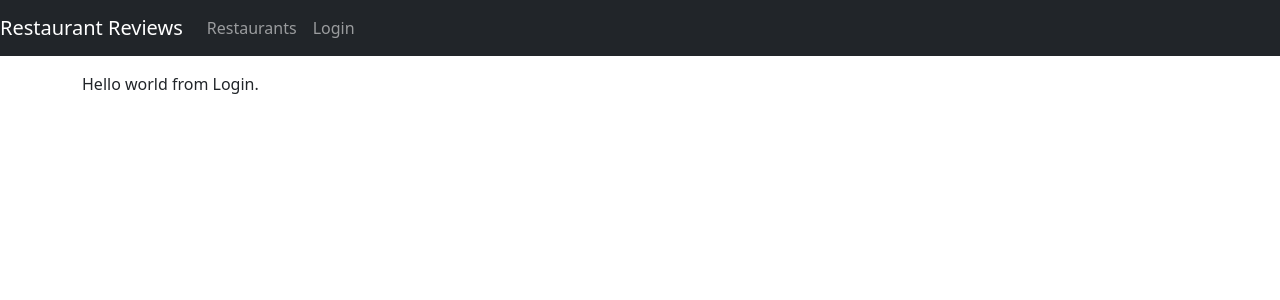
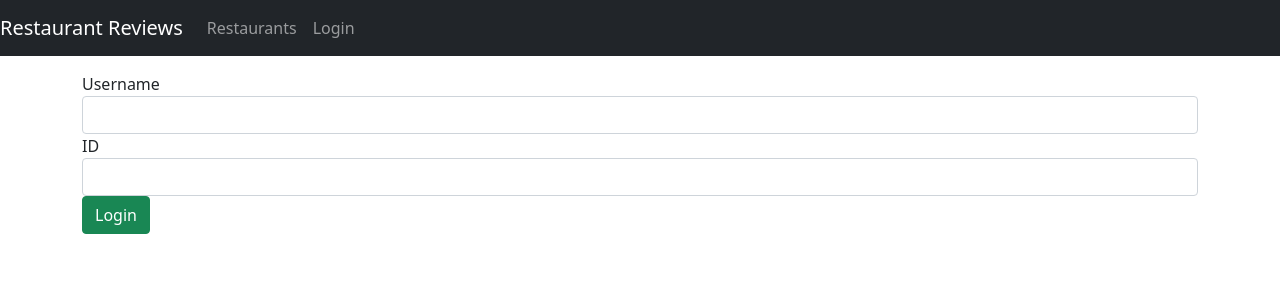
Before and after one commit to ids0/FCCMERN, a React (Create React App) app in the folder frontend/: page /login in a window 1280 px wide. Shown: the top 300 px of the page. Built offline with nearby package versions, Linux system fonts and the light colour scheme.

Commit message:
Login working

```diff
--- a/frontend/src/components/login.js
+++ b/frontend/src/components/login.js
@@ -1,11 +1,58 @@
-import React from "react";
+import React, { useState } from "react";
 
-function Login() {
+const Login = props => {
+
+    const initialUserState = {
+        name: "",
+        idL: "",
+    };
+
+    const [user, setUser] = useState(initialUserState)
+    const handleInputChange = event => {
+        const {name, value} = event.target;
+        setUser({ ...user, [name]: value});
+    }
+
+    const login = () => {
+        props.login(user)
+        props.history.push('/');
+
+    }
     return (
-        <div className="App">
-            Hello world from Login.
+        <div className="submit-form">
+            <div>
+                <div className="form-group">
+                    <label htmlFor="user">Username</label>
+                    <input
+                        type="text"
+                        className="form-control"
+                        id="name"
+                        required
+                        value={user.name}
+                        onChange={handleInputChange}
+                        name="name"
+                    />
+                </div>
+
+                <div className="form-group">
+                    <label htmlFor="id">ID</label>
+                    <input
+                        type="text"
+                        className="form-control"
+                        id="id"
+                        required
+                        value={user.id}
+                        onChange={handleInputChange}
+                        name="id"
+                    />
+                </div>
+
+                <button onClick={login} className="btn btn-success">
+                    Login
+                </button>
+            </div>
         </div>
     );
-}
+};
 
 export default Login;
```
